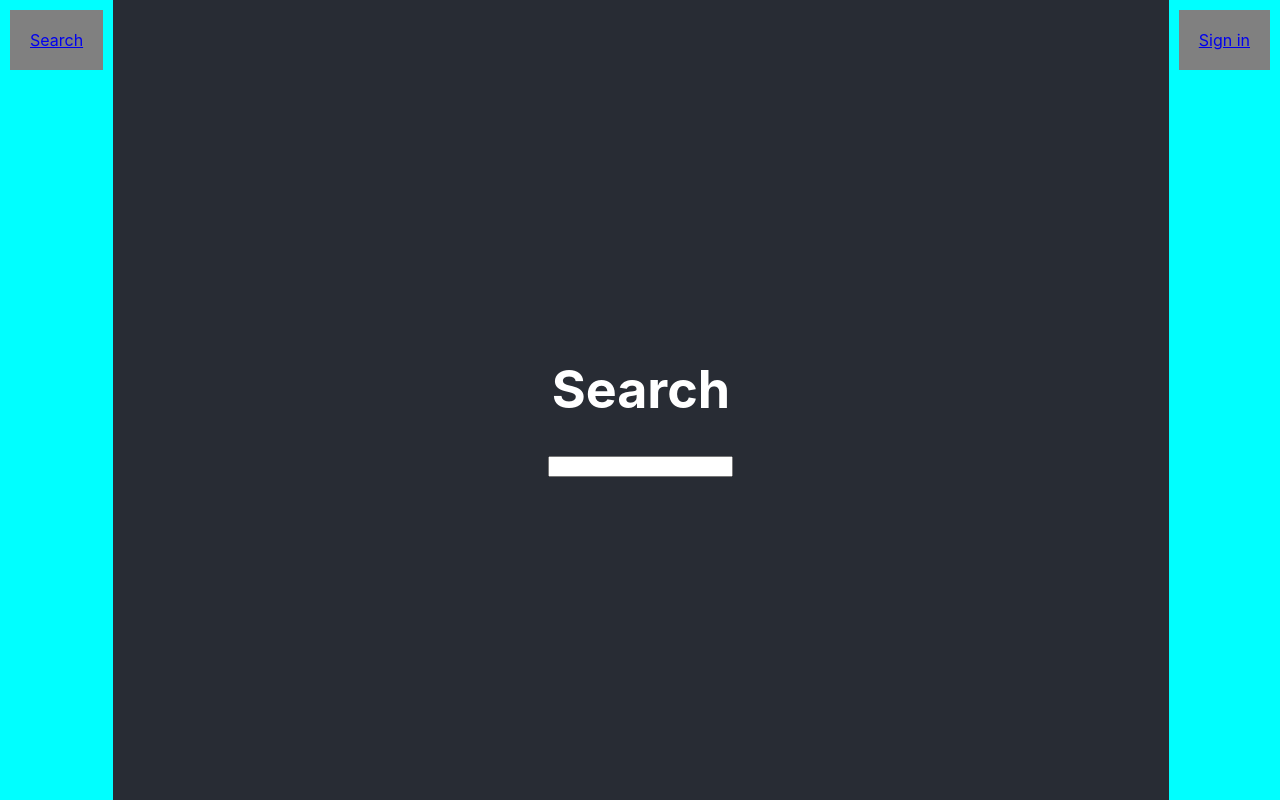
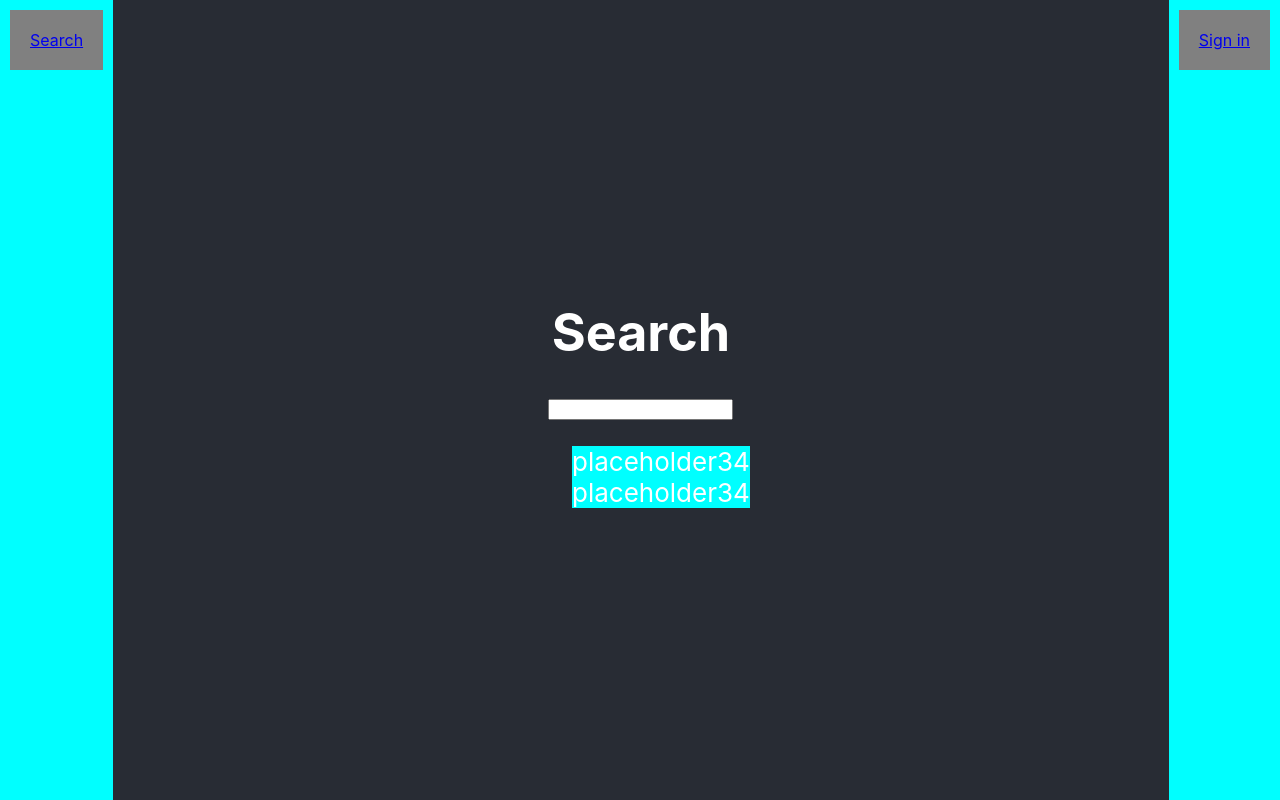
Before and after one commit to Blueracey/Media-database, a React (Create React App) app in the folder front-end/: page /search in a window 1280 px wide. Built offline with nearby package versions, Linux system fonts and the light colour scheme.

Commit message:
Some css for search done and fake data made and viewable
css for search kinda works, the 3 returned vallues don't quite look how I want yet

added a useState list to store the search results and the contents of the list are shown to the user

```diff
--- a/front-end/src/Search.css
+++ b/front-end/src/Search.css
@@ -7,3 +7,11 @@
     font-size: calc(10px + 2vmin);
     color: white;
   }
+
+
+  label{
+    display: flex;
+    flex-direction: row;
+    row-gap: 10px;
+    background-color: red;
+  }
--- a/front-end/src/Search.jsx
+++ b/front-end/src/Search.jsx
@@ -1,14 +1,49 @@
+import { useState } from "react"
 import "./Search.css"
 
 export default function Search() {
+
+    const [itemsSearch, setSearch] = useState([
+
+        {searchResult: "placeholder", id:1 ,reviewAverage:3, totalReviews:4},
+        {searchResult: "placeholder", id:1 ,reviewAverage:3, totalReviews:4}
+    ])
 return(
 
     <body>
         <div class = "core" >
-        <h1>Search</h1>
+            <h1>Search</h1>
 
-        <input/>
+                <input/>
+
+
+        <ul>
+            {itemsSearch.map((item) => (
+                <div key={item}>
+
+                    <label>
+                    <div>{item.searchResult}</div>
+                    <div>{item.reviewAverage}</div>
+                    <div>{item.totalReviews}</div>
+                    </label>
+
+
+
+                </div>
+
+
+
+
+
+            ))}
+
+
+
+
+        </ul>
         </div>
+
+
     </body>
 
 )
```
